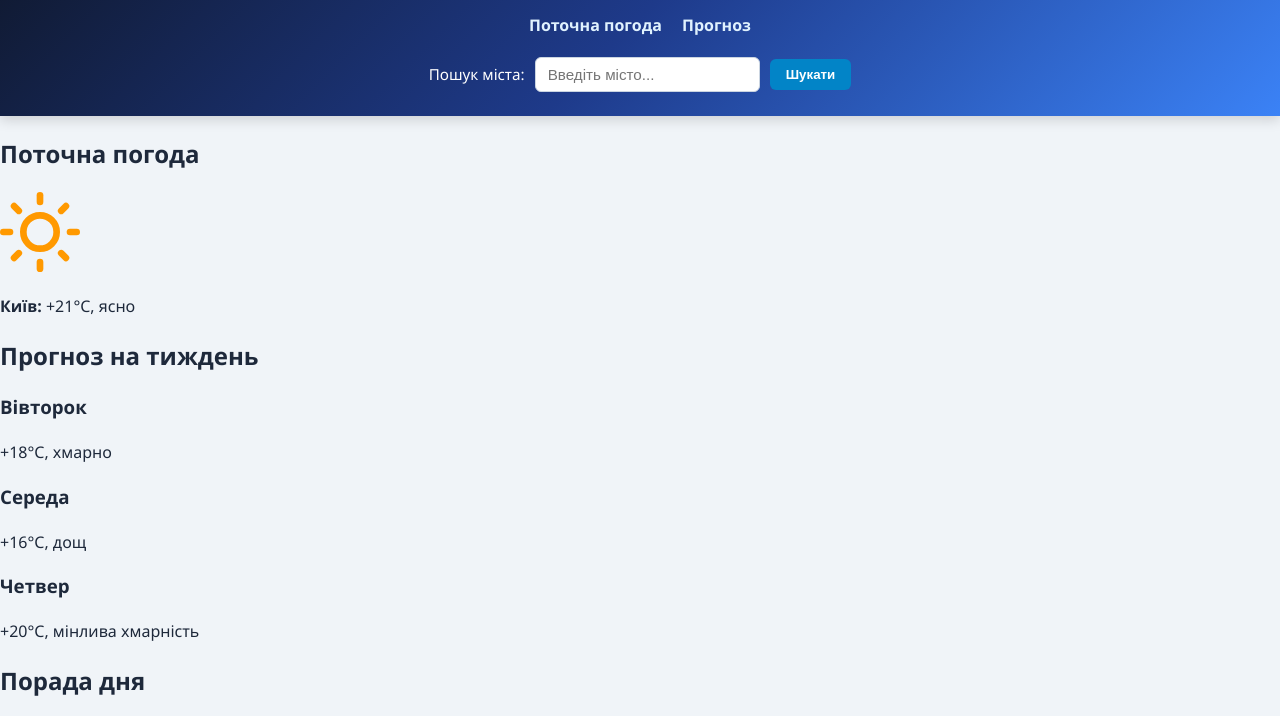
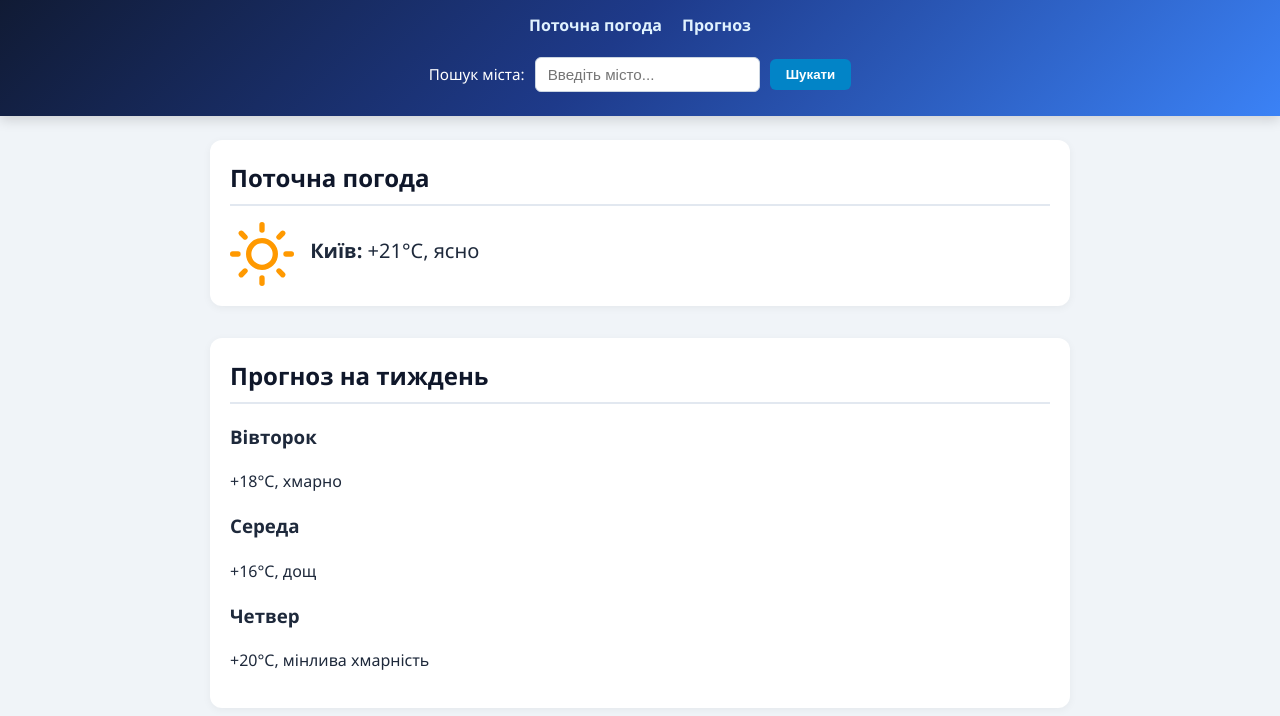
Before and after one commit to oleksandr856/weather-dashboard, a plain HTML site: page index.html in a window 1280 px wide. Shown: the part 80-796 px from the top of the page. Drawn offline with Linux system fonts and the light colour scheme.

Commit message:
Стилізовано main та секції

```diff
--- a/css/style.css
+++ b/css/style.css
@@ -12,6 +12,8 @@ body {
   color: #1e293b;
   background-color: #f0f4f8;
 }
+
+/*Header*/
 
 header {
   background: linear-gradient(135deg, #0f172a 0%, #1e3a8a 50%, #3b82f6 100%);
@@ -88,3 +90,41 @@ header button {
 header button:hover {
   background-color: #0369a1;
 }
+
+/*Main & Sections*/
+
+main {
+  max-width: 900px;
+  margin: 24px auto;
+  padding: 0 20px;
+}
+
+section {
+  margin-bottom: 32px;
+  background-color: #ffffff;
+  padding: 20px;
+  border-radius: 12px;
+  box-shadow: 0 2px 8px rgba(0, 0, 0, 0.05);
+}
+
+section h2 {
+  margin-top: 0;
+  margin-bottom: 16px;
+  color: #0f172a;
+  border-bottom: 2px solid #e2e8f0;
+  padding-bottom: 8px;
+}
+
+/* Секція поточної погоди */
+#current img {
+  width: 64px;
+  height: 64px;
+  vertical-align: middle;
+  margin-right: 12px;
+}
+
+#current p {
+  display: inline-block;
+  font-size: 1.25rem;
+  margin: 0;
+}
```
